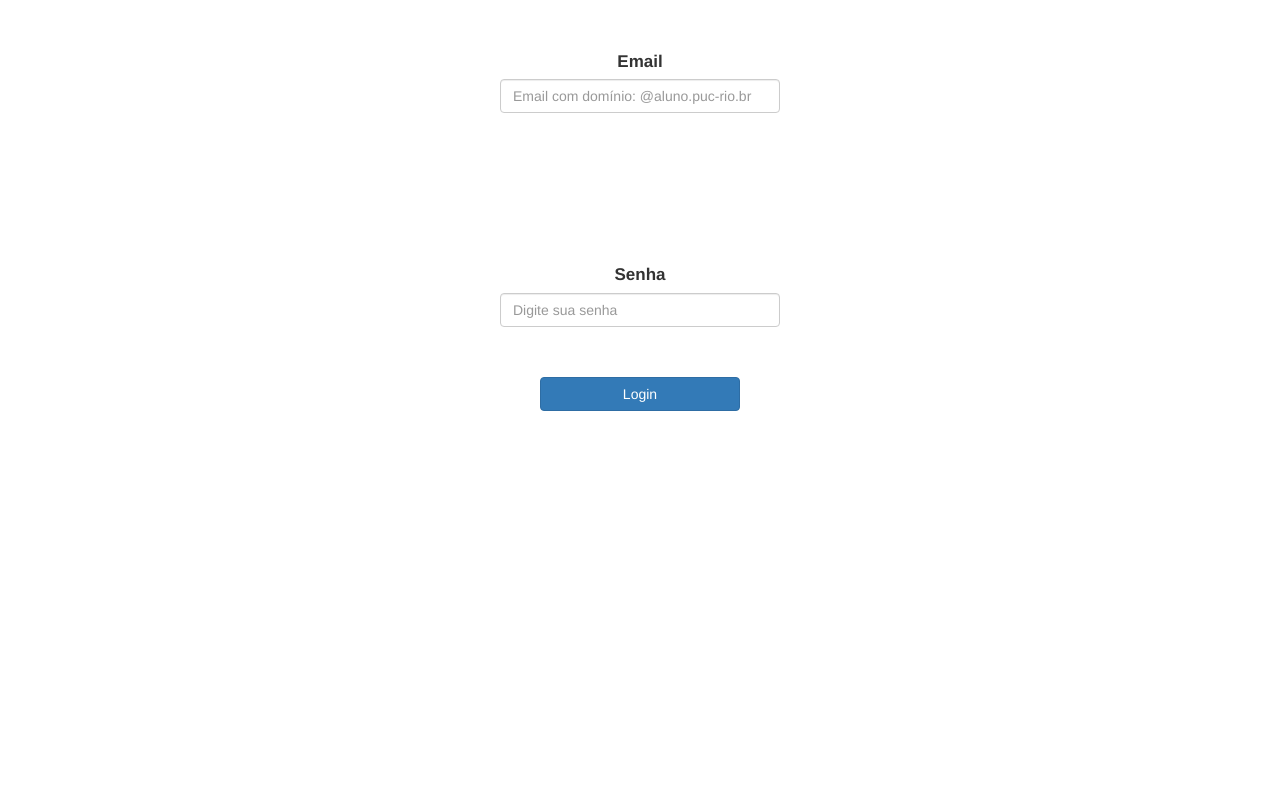
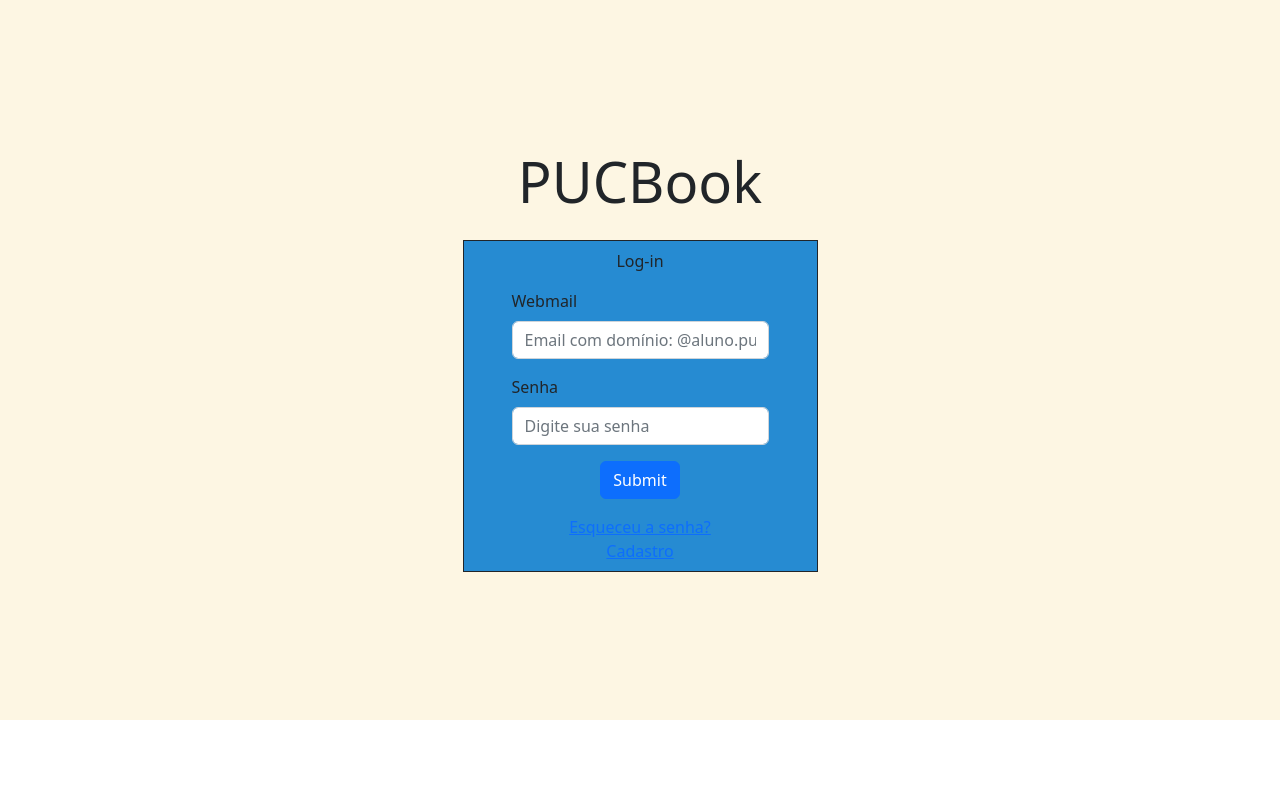
Before and after one commit to BuriedLeader/PUCBook, a Django app: template PUCBook/PUCBOOK_Site/templates/login.html in a window 1280 px wide. Run offline with Django 4.2, Linux system fonts and the light colour scheme; the template is opened without the code that fills it, so the values that code supplies are empty.

Commit message:
frontend de login, edição de perfil e consulta de perfil finalizados

```diff
--- /dev/null
+++ b/PUCBook/PUCBOOK_Site/static/groups/styles/consultaPerfil.css
@@ -0,0 +1,19 @@
+.caixas{
+    padding-top:100px;
+    padding-left: 100px;
+    color: black;
+    font-size: 20px;
+}
+
+.conteudo {
+    height: 90%;
+}
+
+.conteudo img {
+    height: 100%;
+    max-width: 100%;
+}
+
+.info{
+    size:300px
+}
--- a/PUCBook/PUCBOOK_Site/static/groups/styles/styles.css
+++ b/PUCBook/PUCBOOK_Site/static/groups/styles/styles.css
@@ -1,23 +1,11 @@
-section{
-    margin: 50px;
-    padding:20px;
+html, body {
+    height: 100%;
 }
 
-p{
-   padding-left: 500px;
-   padding-bottom: 50px;
+.fundoAzul {
+    background-color: #268BD2;
 }
 
-.CaixaGrupo {
-    height: 250px;
-    float:left;
-    width: 33.33%;
-    background-color: #D9D9D9;
-  }
-
-.caixas{
-    padding-top:100px;
-    padding-left: 100px;
-    color: black;
-    font-size: 20px;
+.fundo-informacao{
+    background-color: #FDF6E3;
 }
--- a/PUCBook/PUCBOOK_Site/templates/login.html
+++ b/PUCBook/PUCBOOK_Site/templates/login.html
@@ -1,3 +1,4 @@
+{% load static %}
 <!DOCTYPE html>
 <!--[if lt IE 7]>      <html class="no-js lt-ie9 lt-ie8 lt-ie7"> <![endif]-->
 <!--[if IE 7]>         <html class="no-js lt-ie9 lt-ie8"> <![endif]-->
@@ -11,8 +12,11 @@
     <title>Login PUCBook</title>
     <!-- The above 3 meta tags *must* come first in the head; any other head content must come *after* these tags -->
 
+   <!-- Importando Estilos -->
+   <link rel="stylesheet" href="{% static 'groups/styles/styles.css' %}">
+   <link rel="stylesheet" href="{% static 'groups/styles/consultaPerfil.css' %}">
    <!-- Bootstrap -->
-    <link rel="stylesheet" href="https://cdn.jsdelivr.net/npm/bootstrap@3.4.1/dist/css/bootstrap.min.css" integrity="sha384-HSMxcRTRxnN+Bdg0JdbxYKrThecOKuH5zCYotlSAcp1+c8xmyTe9GYg1l9a69psu" crossorigin="anonymous">
+   <link href="https://cdn.jsdelivr.net/npm/bootstrap@5.2.2/dist/css/bootstrap.min.css" rel="stylesheet" integrity="sha384-Zenh87qX5JnK2Jl0vWa8Ck2rdkQ2Bzep5IDxbcnCeuOxjzrPF/et3URy9Bv1WTRi" crossorigin="anonymous">
 
     <!-- HTML5 shim and Respond.js for IE8 support of HTML5 elements and media queries -->
     <!-- WARNING: Respond.js doesn't work if you view the page via file:// -->
@@ -23,30 +27,28 @@
   </head>
   <body>
 
+  <div class="conteudo fundo-informacao p-2 d-flex flex-column justify-content-center align-items-center">
+    <h2 class="display-4 mb-4">PUCBook</h2>
+    <div class="d-flex flex-column justify-content-center align-items-center border border-dark fundoAzul px-5 py-2">
+        <p>Log-in</p>
         <form action = "/login" method = "post">
           {% csrf_token %}
-
-    <div class="text-center">
-      <div class="mb-3" style="margin-top:50px;margin-left:500px;margin-right:500px;margin-bottom:50px;">
-
-      <div class="input-group-prepend">
-      </div>
-      <label class="form-label" style="font-size: 17px">Email</label>
+            <div class="mb-3">
+                <label for="email" class="form-label">Webmail</label>
                 <input type="email" class="form-control" placeholder="Email com domínio: @aluno.puc-rio.br" aria-label="Email" id = "webmail" name = "webmail">
             </div>
-
-      <div class="mb-3" style = "margin-top:150px;margin-left:500px;margin-right:500px;margin-bottom:50px;">
-      <label for="exampleInputPassword1" class="form-label" style="font-size: 17px">Senha</label>
+            <div class="mb-3">
+                <label for="password" class="form-label">Senha</label>
                 <input type="password" class="form-control" placeholder="Digite sua senha" id = "senha" name = "senha">
             </div>
-
-      <div class="text-center">
-      <button type="submit" class="btn btn-primary" style="width:200px; ">Login</button>
+            <div class="mb-3">
+                <button type="submit" class="d-block btn btn-primary mx-auto">Submit</button>
+            </div>
+        </form>
+        <a href="">Esqueceu a senha?</a>
+        <a href="">Cadastro</a>
   </div>
 
-      </div>
-
-    </form>
     <!-- jQuery (necessary for Bootstrap's JavaScript plugins) -->
     <script src="https://code.jquery.com/jquery-1.12.4.min.js" integrity="sha384-nvAa0+6Qg9clwYCGGPpDQLVpLNn0fRaROjHqs13t4Ggj3Ez50XnGQqc/r8MhnRDZ" crossorigin="anonymous"></script>
     <!-- Include all compiled plugins (below), or include individual files as needed -->
--- a/PUCBook/PUCBOOK_Site/urls.py
+++ b/PUCBook/PUCBOOK_Site/urls.py
@@ -7,5 +7,6 @@ urlpatterns = [
     path('pagina-principal', views.ExibePaginaPrincipal, name='pagina-principal'),
     path('consulta-perfil', views.ExibePerfil, name='consulta-perfil'),
     path('cadastro', views.ExibeCadastro, name='cadastro-usuario'),
-    path('chat', views.ExibeChat, name='chat')
+    path('chat', views.ExibeChat, name='chat'),
+    path('edicao-perfil', views.ExibeEdicao, name='edicaoperfil')
 ]
--- a/PUCBook/PUCBook/settings.py
+++ b/PUCBook/PUCBook/settings.py
@@ -124,7 +124,7 @@ USE_TZ = True
 # Static files (CSS, JavaScript, Images)
 # https://docs.djangoproject.com/en/4.0/howto/static-files/
 
-STATIC_URL = '/static/'
+STATIC_URL = '/PUCBook/PUCBook_Site/static/'
 AUTH_USER_MODEL = "PUCBook_Site.Usuario"
 STATIC_ROOT = os.path.join(BASE_DIR, 'static')
 
--- a/PUCBook/PUCBook/urls.py
+++ b/PUCBook/PUCBook/urls.py
@@ -1,6 +1,7 @@
 
 from django.contrib import admin
-from django.urls import path, include
+from django.urls import path
+from django.urls.conf import include
 
 urlpatterns = [
     path('admin/', admin.site.urls),
```
Also changed, not shown: PUCBook/PUCBOOK_Site/templates/consulta-perfil.html (+55 -33 lines), PUCBook/PUCBOOK_Site/templates/edicaoperfil.html (added, +89 -0 lines), PUCBook/PUCBOOK_Site/views.py (+7 -0 lines), PUCBook/PUCBOOK_Site/models.py (line endings or trailing spaces), PUCBook/PUCBOOK_Site/static/images/Check.png (added), PUCBook/PUCBOOK_Site/static/images/EditarPerfil.png (added), PUCBook/PUCBOOK_Site/static/images/IconeVoltar.png (added), PUCBook/PUCBOOK_Site/static/images/carona.jpg (added), PUCBook/PUCBOOK_Site/static/images/seta_envio_mensagem - Copia.png (added), PUCBook/static/images/1-leonardo-fibonacci-granger.jpg (deleted), 1 other file. Lines whose indentation alone changed are shown as unchanged.
